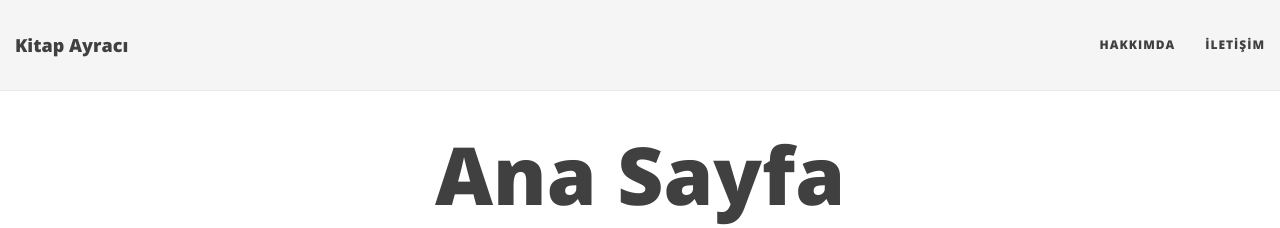
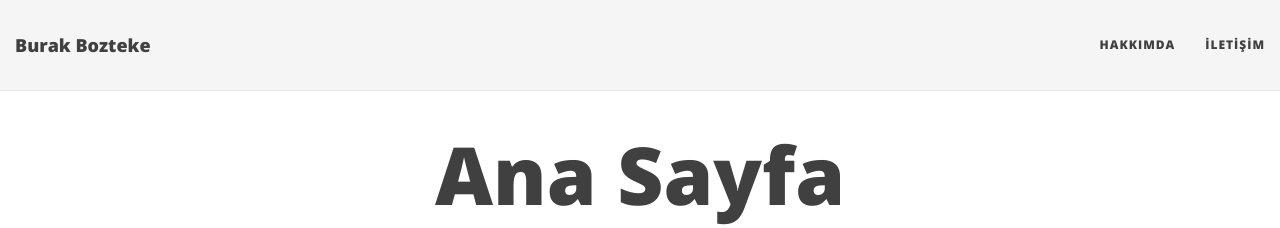
Before and after one commit to burakbozteke/burakbozteke.github.io, a Jekyll site: the page built from index.html, in a window 1280 px wide. Shown: the top 228 px of the page. Built offline with Jekyll 4.4.1, drawn with Linux system fonts in a browser that asks for light colours; nearby versions of some CDN libraries; the list of posts is cut into pages by our own code; part of the change alters nothing that is shown.

Commit message:
Update _config.yml

```diff
--- a/_config.yml
+++ b/_config.yml
@@ -14,10 +14,10 @@ baseurl: ""
 # Of course don't forget to change the username and projectname to YOUR username and project
 
 # Name of website
-title: Kitap Ayracı
+title: Burak Bozteke
 
 # Short description of your site
-description: Eğer hayatın kitabını okuyorsanız, bir kitap ayracı koyun ve bir yandan da buradaki yazıları okumaya başlayın
+description: Kendime ait yazılarımı paylaşacağım kişisel blog sitemdir. Yazılarıma yorumlarınızla katkıda bulunabilirsiniz.
 
 # --- Navigation bar options --- #
 
```
